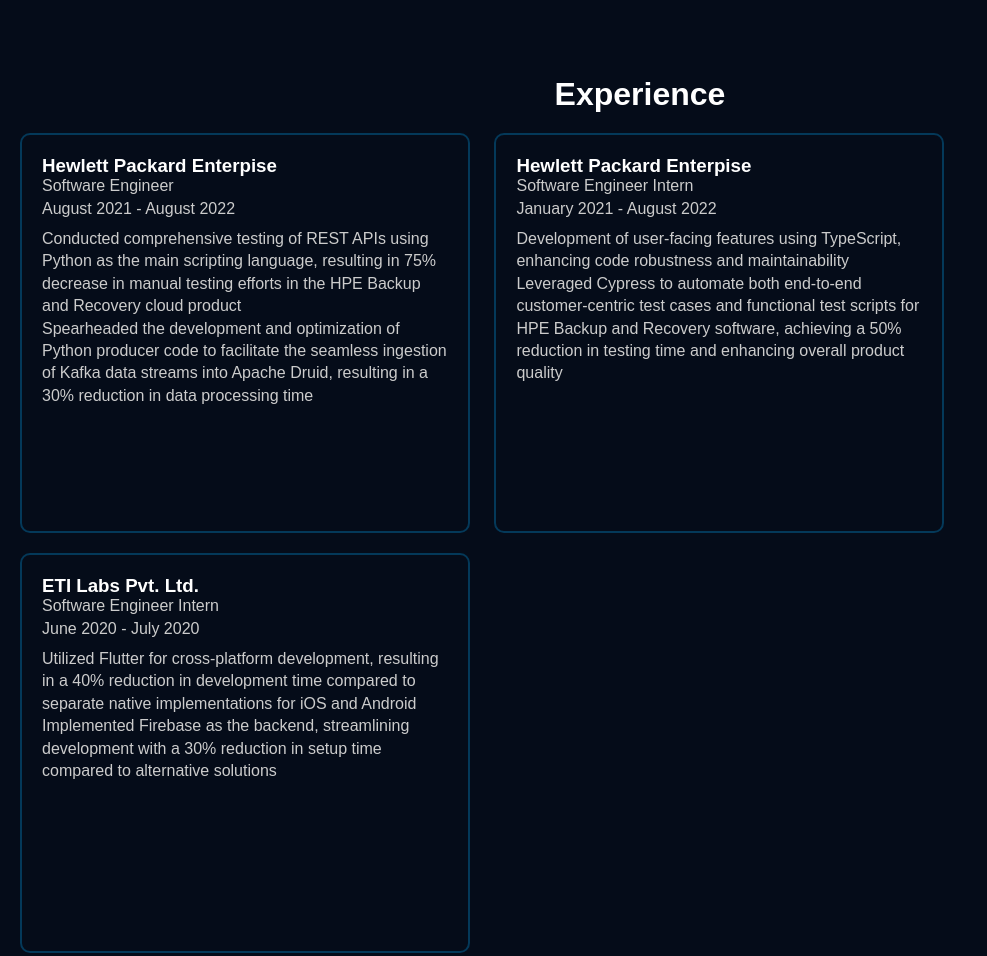
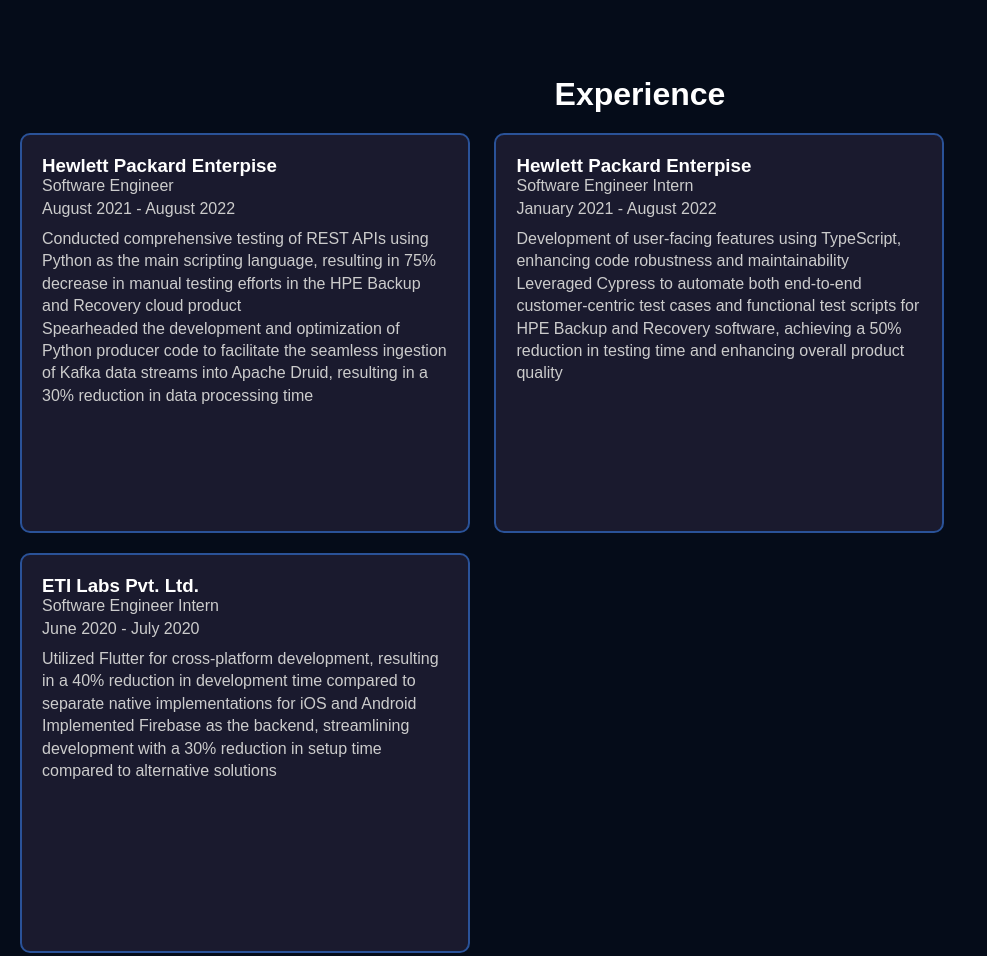
Before and after one commit to prarthana1998/Portfolio_website, a plain HTML site: page index.html in a window 1280 px wide. Shown: the part 840-1796 px from the top of the page, without its empty margins (0-987 px from the left). Drawn offline with Linux system fonts and the light colour scheme.

Commit message:
Update style.css

```diff
--- a/style.css
+++ b/style.css
@@ -366,6 +366,20 @@
     border: 2px solid #043959; /* Dark shade of blue border */
 }
 .experience .entry {
+    background-color: #1a1a2e;  /* Dark background to contrast with the page */
+    border: 2px solid #2a5298;   /* Add a solid border */
+    border-radius: 10px;         /* Rounded corners */
+    padding: 20px;               /* Add padding inside the entry */
+    margin-bottom: 20px;         /* Space between each job entry */
+    transition: transform 0.3s ease, box-shadow 0.3s ease;  /* Smooth hover effect */
+}
+
+.experience .entry:hover {
+    transform: translateY(-5px);  /* Move up slightly when hovered */
+    box-shadow: 0 4px 12px rgba(0, 0, 0, 0.15);  /* Add a shadow for depth */
+}
+
+.experience .entry {
   display: inline-block; /* Display entries horizontally */
   width: calc(33.33% - 20px); /* Adjust width to fit 3 entries per row */
   margin-right: 20px; /* Add right margin for spacing between entries */
```
